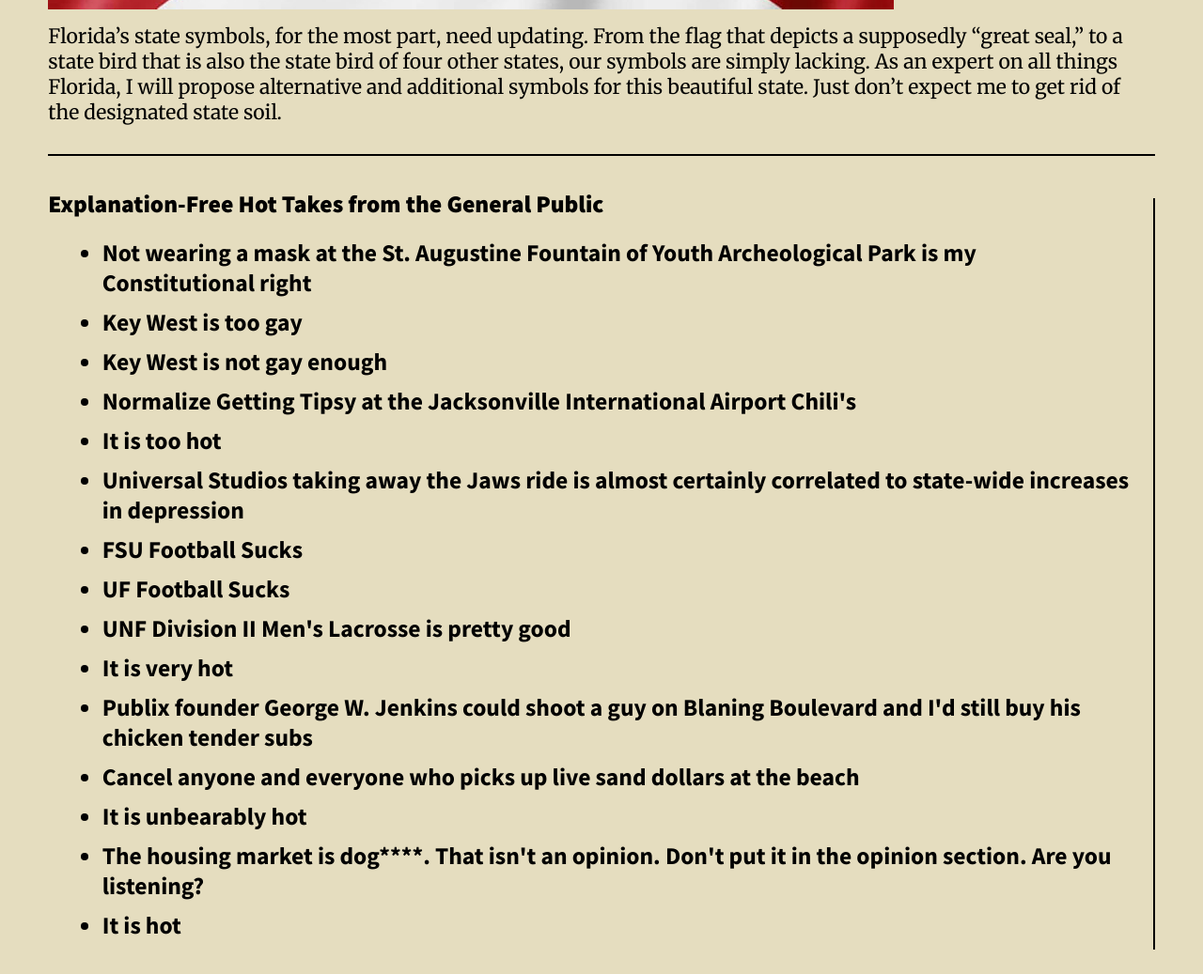
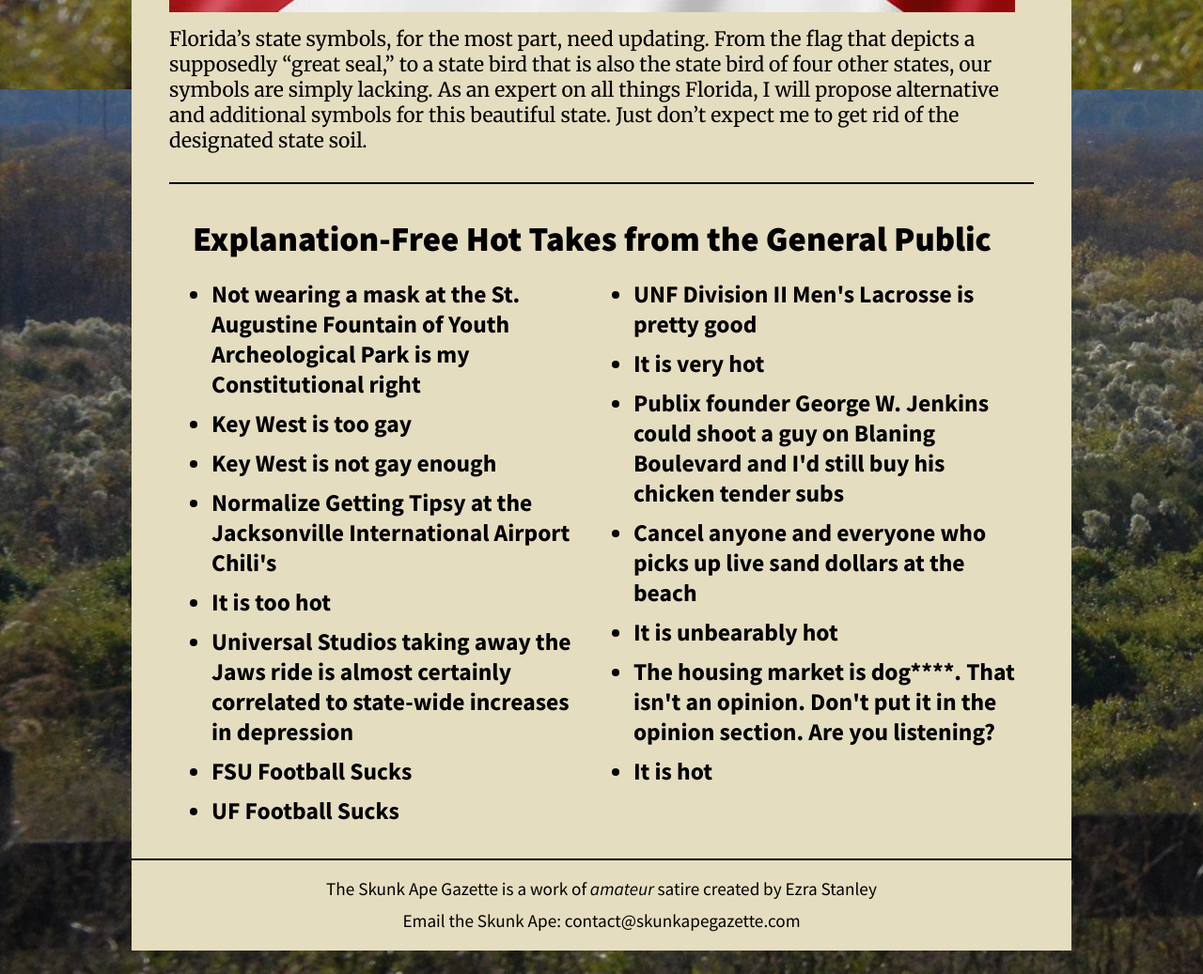
Before and after one commit to SeltzerFan24/project2_stanley_ezra, a plain HTML site: page opinion.html in a window 1280 px wide. Shown: the part 1459-2496 px from the top of the page at 94% size. Drawn offline with nearby package versions, Linux system fonts and the light colour scheme; a web font is replaced by a local one.

Commit message:
finished opinion page

```diff
--- a/opinion.html
+++ b/opinion.html
@@ -22,6 +22,8 @@
 	</head>
 
 	<body>
+		<div class="opinion_vertical_align">
+
 			<main class="opinion_flexbox">
 			<header class="opinion_header">
 
@@ -64,6 +66,7 @@
 			</header>
 
 				<article class="opinion_main_story">
+
 					<h3><a href="#">Our State Symbols Are Outdated and Bad- Here Are My Proposed Changes</a></h3>
 
 					<p class="article_author">By The Florida Skunk Ape</p>
@@ -166,9 +169,7 @@
 
 			</footer>
 			</main>
-
-
-
+		</div>
 
 	<script src="js/hamburger.js"></script>
 	</body>
--- a/style.css
+++ b/style.css
@@ -1451,18 +1451,41 @@ footer p a {
 
 	.opinion_main_story {
 		order: 3;
+		margin-top: 20px;
 	}
 
 	.opinion_container {
 		flex-basis: 30%;
 	}
 
+	.opinion_main_story h3 a {
+    font-size: 1em;
+	}
+
 	.deer_container h4 a{
 		font-size: 1.5em;
 	}
 
+	.opinion_section {
+		border: none;
+	}
 	.opinion_container hr {
 		display: none;
+	}
+
+	.opinion_section h5 {
+		text-align: center;
+		font-size: 2.3em;
+	}
+
+	.opinion_section ul {
+		columns: 2;
+	  column-gap: 5%;
+	}
+
+	.opinion_vertical_align {
+		max-width: 1000px;
+		margin: 0 auto;
 	}
 }
 
@@ -1501,6 +1524,7 @@ footer p a {
 	footer p {
 		font-size: 1.2em
 	}
+
 }
 
 @media (min-width: 1200px) {
```
Lines whose indentation alone changed are shown as unchanged.
